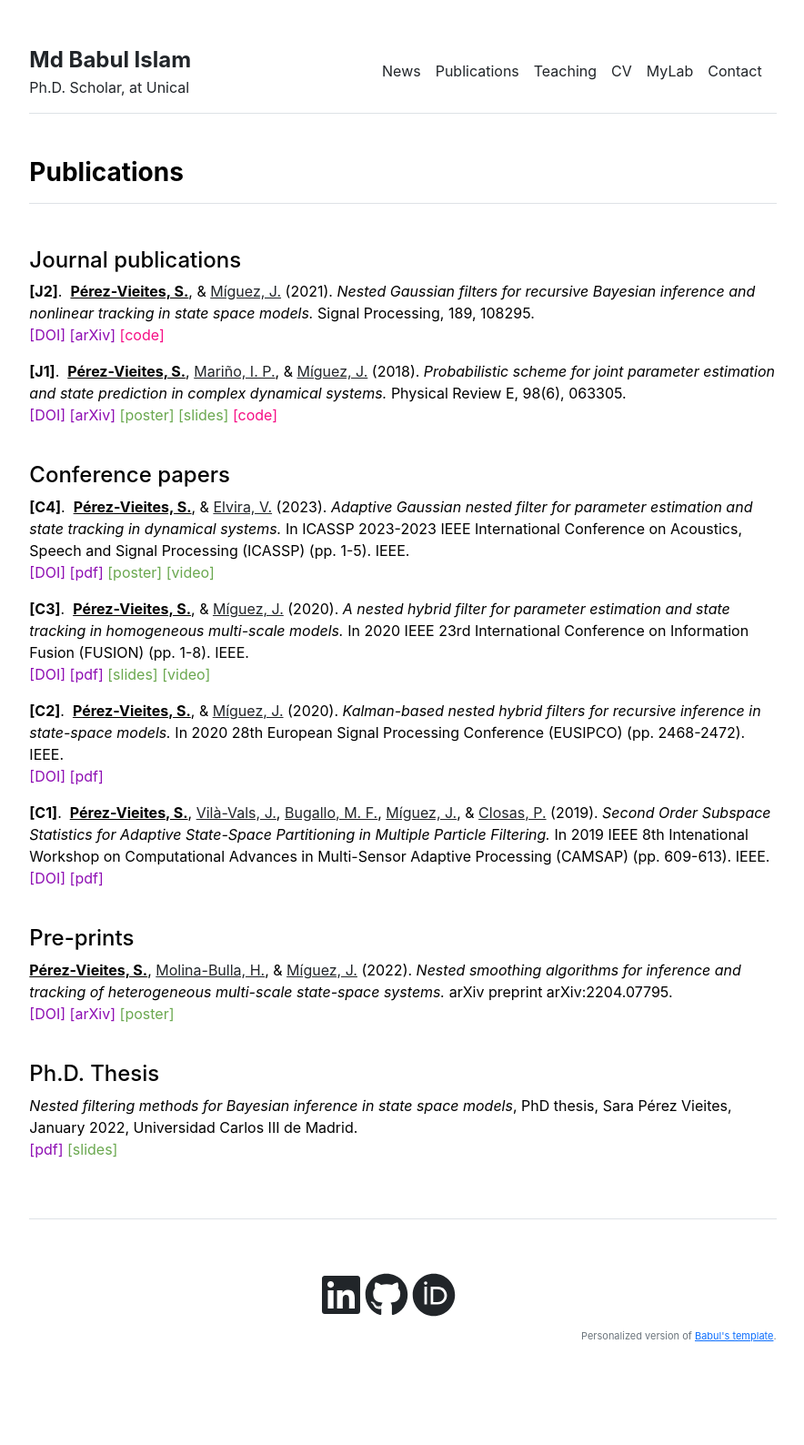
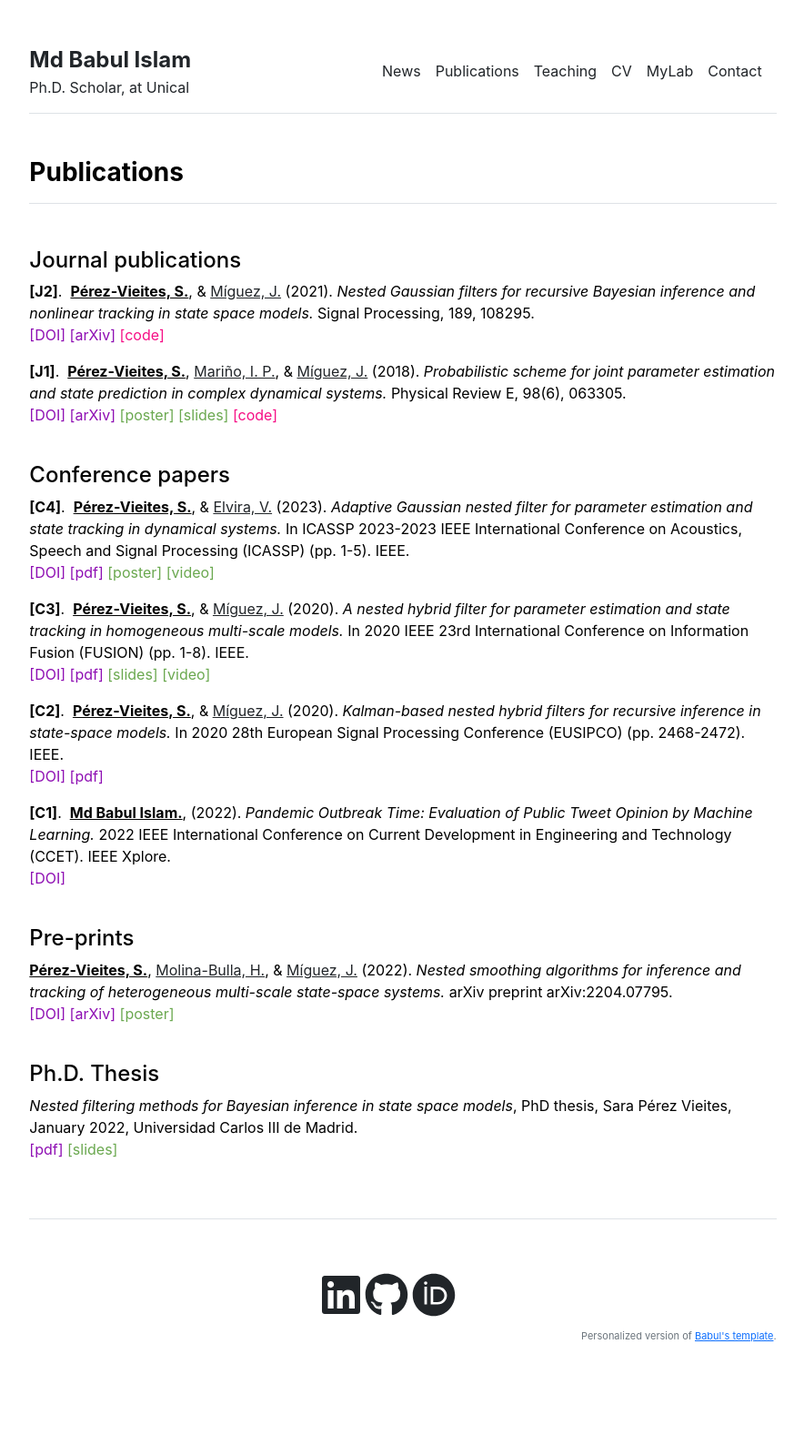
Before and after one commit to babulcseian/babulcseian.github.io, a Jekyll site: the page built from publications.md, in a window 1280 px wide. Shown: the whole page at 91% size, without its empty margins (197-1081 px from the left). Built offline with Jekyll 4.4.1, drawn with Linux system fonts in a browser that asks for light colours; a style sheet for code colours, icons or effects is not loaded.

Commit message:
Update publications.yml

```diff
--- a/_data/publications.yml
+++ b/_data/publications.yml
@@ -6,7 +6,7 @@ conference:
 - {idx: '[C4]', authors: [{name: 'Pérez-Vieites, S.', me: '1'}, {name: 'Elvira, V.', url: 'https://victorelvira.github.io/', last: '1'}], year: '2023',title: 'Adaptive Gaussian nested filter for parameter estimation and state tracking in dynamical systems.', journal: 'In ICASSP 2023-2023 IEEE International Conference on Acoustics, Speech and Signal Processing (ICASSP) (pp. 1-5). IEEE.', doi: 'https://doi.org/10.1109/ICASSP49357.2023.10094865', paper: 'publications/papers/PerezVieites23_ICASSP.pdf', poster: 'publications/posters/PerezVieites_ICASSP23_Posterv2.pdf', videos: 'https://youtu.be/urZdCFFssXI'}
 - {idx: '[C3]', authors: [{name: 'Pérez-Vieites, S.', me: '1'}, {name: 'Míguez, J.', url: 'https://jmiguez.webs.tsc.uc3m.es/', last: '1'}], year: '2020',title: 'A nested hybrid filter for parameter estimation and state tracking in homogeneous multi-scale models.', journal: 'In 2020 IEEE 23rd International Conference on Information Fusion (FUSION) (pp. 1-8). IEEE.', web: 'https://ieeexplore.ieee.org/abstract/document/9190630', doi: 'https://doi.org/10.23919/FUSION45008.2020.9190630', paper: 'publications/papers/PerezVieites_FUSION20.pdf', slides: 'publications/slides/PresentationFUSION20SaraPV.pdf', videos: 'https://www.youtube.com/watch?v=GzMjUOqyOIk&t=45s'}
 - {idx: '[C2]', authors: [{name: 'Pérez-Vieites, S.', me: '1'}, {name: 'Míguez, J.', url: 'https://jmiguez.webs.tsc.uc3m.es/', last: '1'}], year: '2020',title: 'Kalman-based nested hybrid filters for recursive inference in state-space models.', journal: 'In 2020 28th European Signal Processing Conference (EUSIPCO) (pp. 2468-2472). IEEE.', web: 'https://ieeexplore.ieee.org/abstract/document/9287359', doi: 'https://doi.org/10.23919/Eusipco47968.2020.9287359', paper: 'publications/papers/PerezVieites_EUSIPCO20.pdf'}
-- {idx: '[C1]', authors: [{name: 'Pérez-Vieites, S.', me: '1'}, {name: 'Vilà-Vals, J.', url: 'https://jordivilavalls.wordpress.com/'}, {name: 'Bugallo, M. F.', url: 'https://www.stonybrook.edu/commcms/electrical/people/-core_faculty/bugallo_monica', last: '0'}, {name: 'Míguez, J.', url: 'https://jmiguez.webs.tsc.uc3m.es/', last: '0'}, {name: 'Closas, P.', url: 'https://web.northeastern.edu/closas/', last: '1'}], year: '2019', title: 'Second Order Subspace Statistics for Adaptive State-Space Partitioning in Multiple Particle Filtering.', journal: 'In 2019 IEEE 8th Intenational Workshop on Computational Advances in Multi-Sensor Adaptive Processing (CAMSAP) (pp. 609-613). IEEE.', doi: 'https://doi.org/10.1109/CAMSAP45676.2019.9022449', paper: 'publications/papers/PerezVieitesCAMSAP2019.pdf'}
+- {idx: '[C1]', authors: [{name: 'Md Babul Islam.', me: '1'}], year: '2022', title: 'Pandemic Outbreak Time: Evaluation of Public Tweet Opinion by Machine Learning.', journal: '2022 IEEE International Conference on Current Development in Engineering and Technology (CCET). IEEE Xplore.', doi: 'https://doi.org/10.1109/CCET56606.2022.10080351'}
 
 arxiv:
 - {authors: [{name: 'Pérez-Vieites, S.', me: '1'}, {name: 'Molina-Bulla, H.', url: 'https://www.tsc.uc3m.es/~hmolina/'},  {name: 'Míguez, J.', url: 'https://jmiguez.webs.tsc.uc3m.es/', last: '1'}], year: '2022', title: 'Nested smoothing algorithms for inference and tracking of heterogeneous multi-scale state-space systems.', journal: 'arXiv preprint arXiv:2204.07795.', doi: 'https://doi.org/10.48550/arXiv.2204.07795', arxiv: 'https://arxiv.org/abs/2204.07795', poster: 'publications/posters/posterSMC22_SaraP.pdf'}
```
